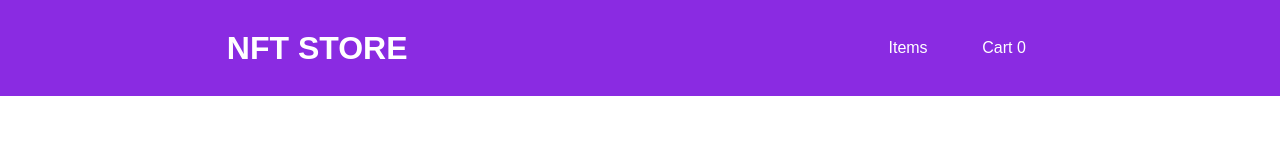
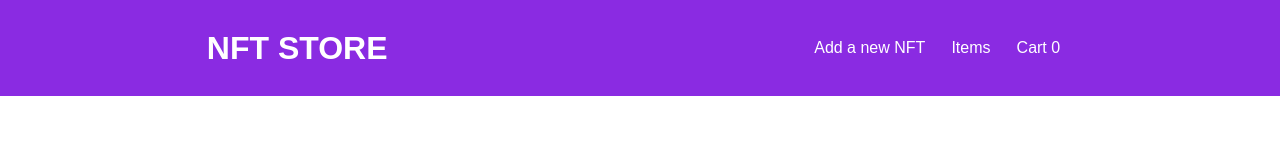
Before and after one commit to Pleopleq/basic-nft-store-vue, a Vue app: page /items in a window 1280 px wide. Shown: the top 148 px of the page. Built offline with nearby package versions, Linux system fonts and the light colour scheme.

Commit message:
Add new route and component for new nft form submission

```diff
--- a/src/components/TheHeader.vue
+++ b/src/components/TheHeader.vue
@@ -5,6 +5,7 @@
     </div>
     <nav>
       <ul>
+        <li><router-link to="/items">Add a new NFT</router-link></li>
         <li><router-link to="/items">Items</router-link></li>
         <li>
           <router-link to="/cart">Cart {{ itemsInCart }} </router-link>
@@ -61,7 +62,7 @@ nav {
 ul {
   display: flex;
   justify-content: space-around;
-  width: 12rem;
+  width: 17rem;
   min-width: 2rem;
   padding: 0;
   list-style-type: none;
--- a/src/routes.js
+++ b/src/routes.js
@@ -5,6 +5,10 @@ const routes = [
   {
     path: "/",
     redirect: "/items",
+  },
+  {
+    path: "/new-item",
+    component: "TheNewNftForm",
   },
   {
     path: "/items",
```
Also changed, not shown: src/components/TheNewNftForm.vue (added).
